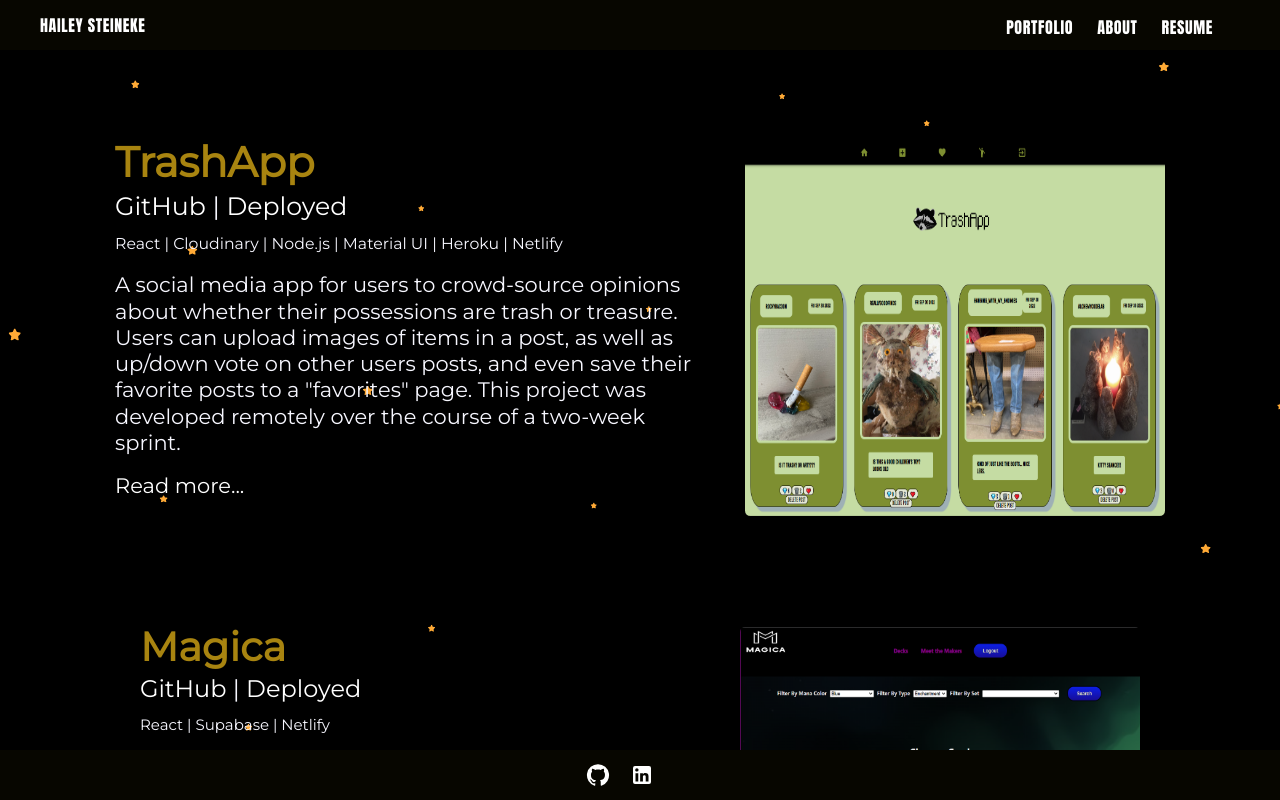
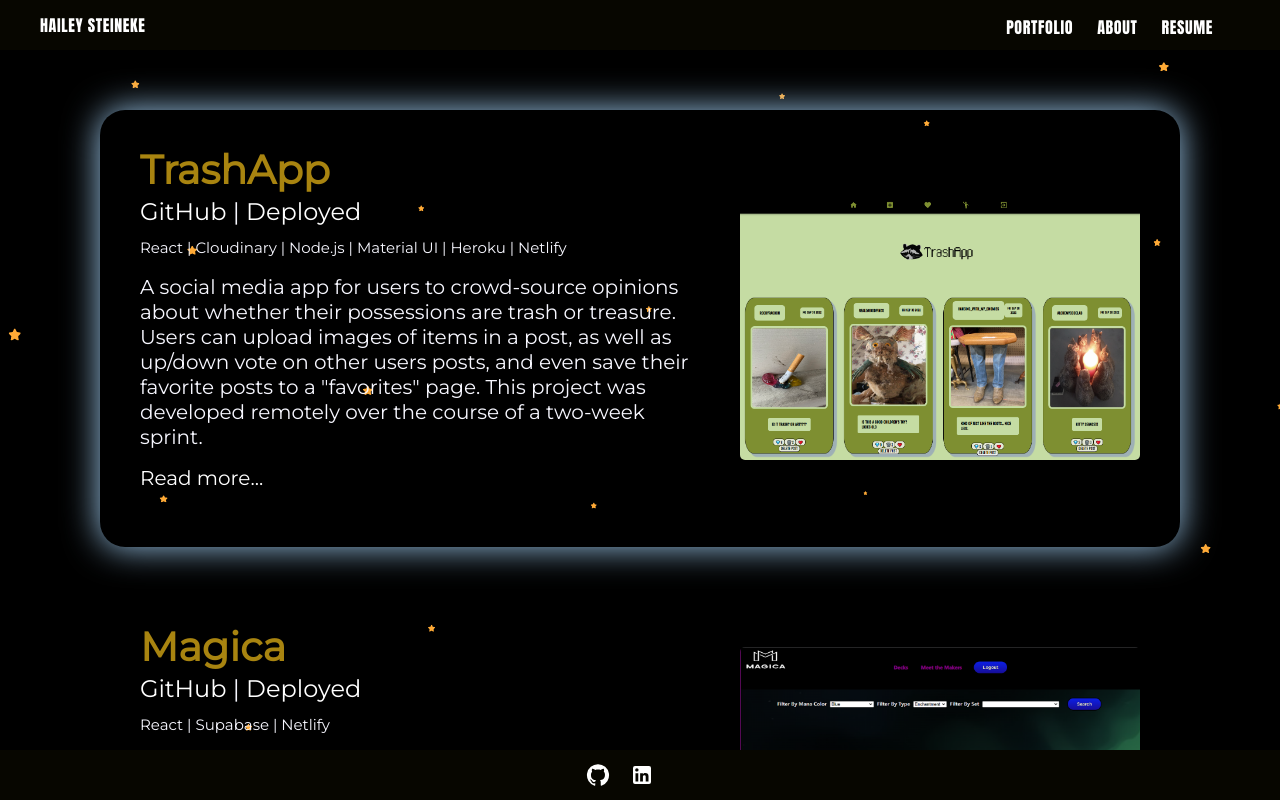
Before and after one commit to hdsteineke/portfolio-site, a React app: page /portfolio in a window 1280 px wide. In both pictures the pointer is over the element 640 px from the left and 328 px from the top of the page. Shown: the top 800 px of the page. Built offline with nearby package versions, Linux system fonts and the light colour scheme.

Commit message:
styling portfolio layout and hover effects

```diff
--- a/src/components/Page/Footer/FooterNav.css
+++ b/src/components/Page/Footer/FooterNav.css
@@ -19,6 +19,5 @@
 }
 
 .Icon:hover {
-  font-size: 30px;
   color: var(--gold-metallic);
 }
--- a/src/components/Portfolio/Portfolio.css
+++ b/src/components/Portfolio/Portfolio.css
@@ -12,13 +12,14 @@
 
 .ProjectContainer {
   display: flex;
+  align-items: center;
   border-radius: 5px;
   margin: 20px;
   padding: 20px;
   transition: transform ease 100ms;
 }
 
-@media (max-width: 1100px) {
+@media (max-width: 1110px) {
   .ProjectContainer {
   display: flex;
   flex-direction: column;
@@ -32,7 +33,11 @@
 }
 
 .ProjectContainer:hover {
-  transform: scale(1.05);
+  /* transform: scale(1.05); */
+  outline: none;
+  border-color: #9ecaed;
+  border-radius: 25px;
+  box-shadow: 0 0 35px #9ecaed;
   ;
 }
 
@@ -57,7 +62,7 @@
 }
 
 a:hover {
-  font-size: 22px;
+  /* font-size: 22px; */
   color: var(--gold-metallic);
 }
 
```
